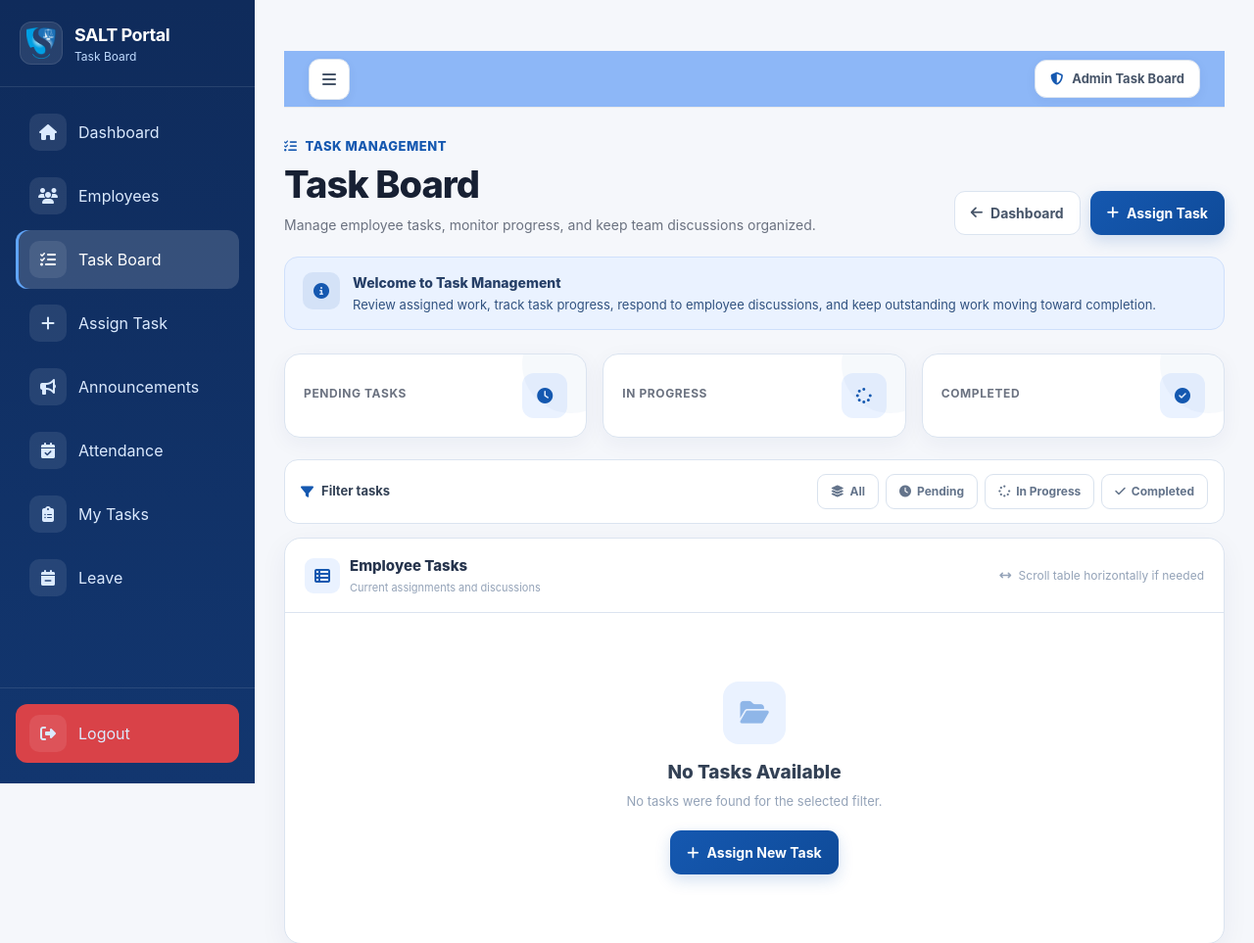
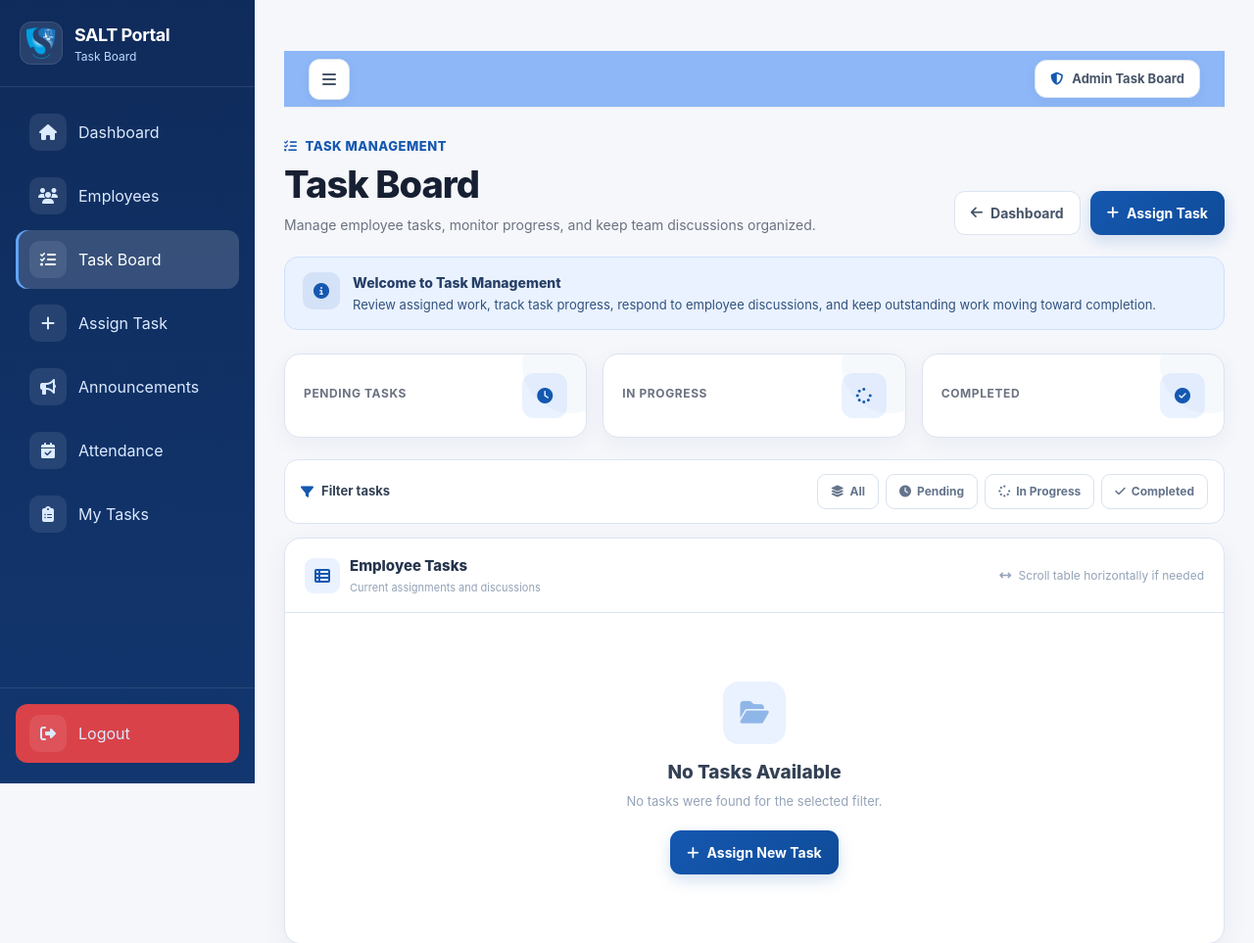
Before and after one commit to okyeresteward9-pixel/SALT-Workforce-Portal, a Flask app: template templates/admin_tasks.html in a window 1280 px wide. Shown: the top 963 px of the page at 98% size. Run offline with Flask 3, Linux system fonts and the light colour scheme; the template is opened without the code that fills it, so the values that code supplies are empty; some libraries are stand-ins or nearby versions.

Commit message:
App update

```diff
--- a/templates/admin_tasks.html
+++ b/templates/admin_tasks.html
@@ -2202,24 +2202,6 @@
 
         </a>
 
-
-        <!-- LEAVE -->
-
-        <a
-            href="#"
-            class="sidebar-link"
-        >
-
-            <span class="sidebar-icon">
-                <i class="fas fa-calendar-minus"></i>
-            </span>
-
-            <span class="sidebar-label">
-                Leave
-            </span>
-
-        </a>
-
     </nav>
 
 
```
